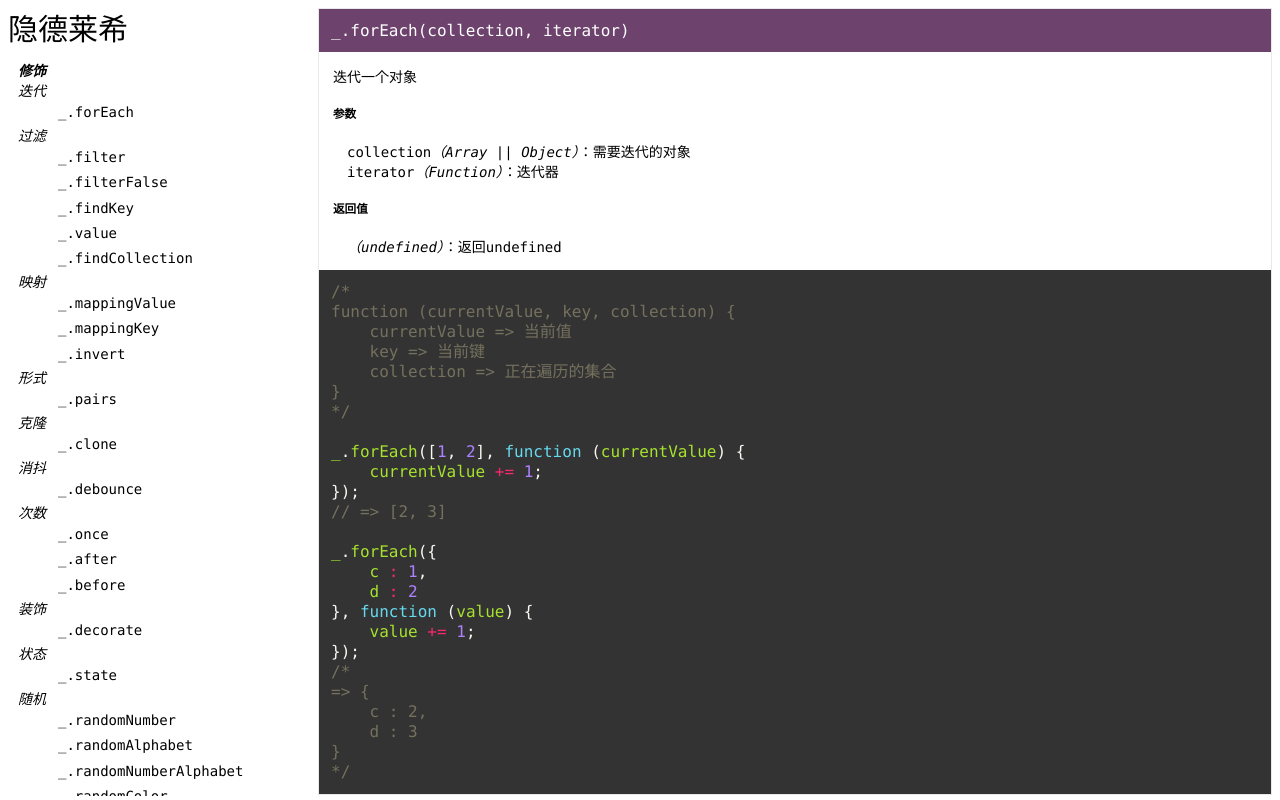
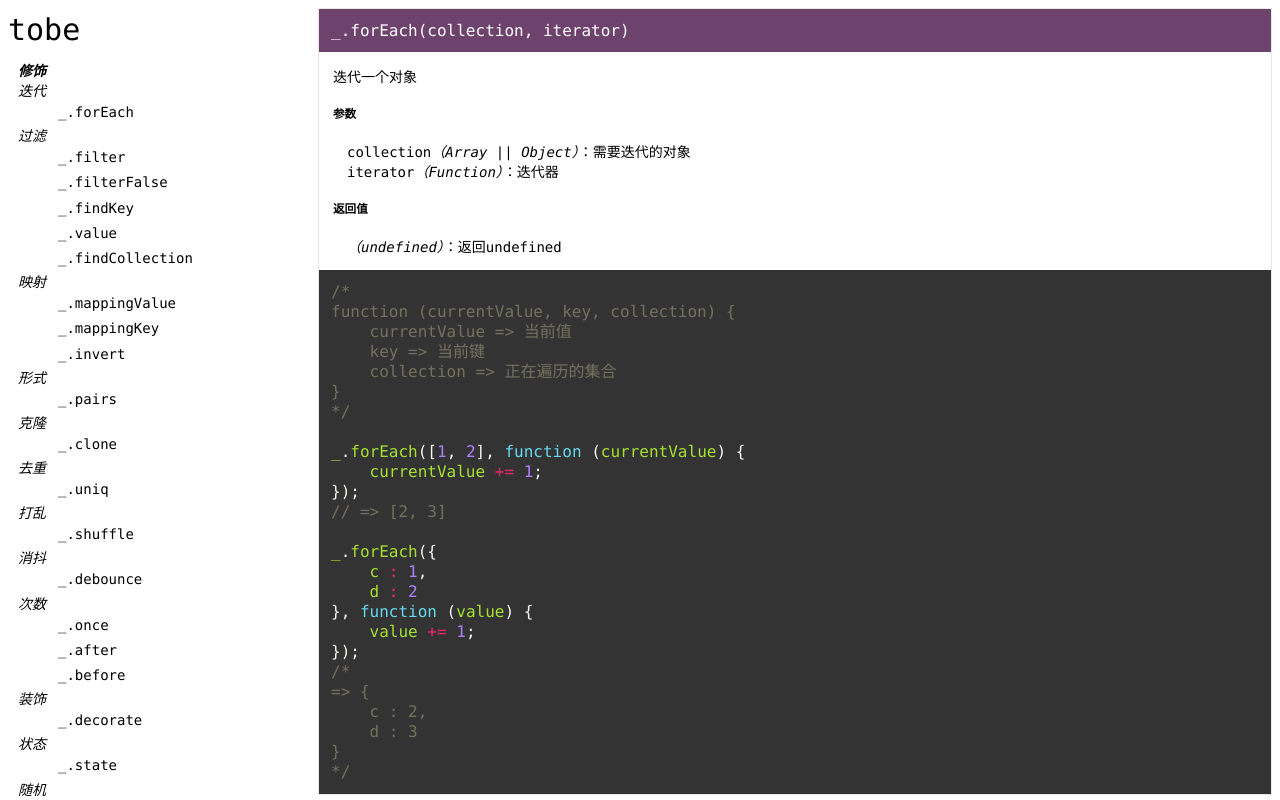
Before and after one commit to shizheming/shizheming.github.io, a Vue app in the folder function/: page /#/ in a window 1280 px wide. Shown: the top 800 px of the page. Built offline with nearby package versions, Linux system fonts and the light colour scheme.

Commit message:
update going

```diff
--- a/function/src/components/fn.vue
+++ b/function/src/components/fn.vue
@@ -1,6 +1,7 @@
 <template>
     <div class="ssss">
-        <div class="name">隐德莱希</div>
+        <!-- 隐德莱希 -->
+        <div class="name">tobe</div>
         <sidebar></sidebar>
         <div class="content">
             <div id="forEach">
@@ -142,6 +143,28 @@
                     <div><em>（Array || Object）</em>：返回复制出的新对象</div>
                 </div>
                 <clone></clone>
+            </div>
+            <div id="uniq">
+                <h4>_.uniq(collection)</h4>
+                <div class="describe">
+                    <p>去重</p>
+                    <h5>参数</h5>
+                    <div>collection<em>（Array）</em>：需要复制的对象</div>
+                    <h5>返回值</h5>
+                    <div><em>（Array）</em>：返回去重后的新对象</div>
+                </div>
+                <uniq></uniq>
+            </div>
+            <div id="shuffle">
+                <h4>_.shuffle(collection)</h4>
+                <div class="describe">
+                    <p>打乱顺序</p>
+                    <h5>参数</h5>
+                    <div>collection<em>（Array）</em>：需要打乱顺序的对象</div>
+                    <h5>返回值</h5>
+                    <div><em>（Array）</em>：返回打乱顺序后的新对象</div>
+                </div>
+                <shuffle></shuffle>
             </div>
             <div id="debounce">
                 <h4>_.debounce(func, wait)</h4>
@@ -549,6 +572,8 @@ import mappingValue from './mappingValue.vue';
 import mappingKey from './mappingKey.vue';
 import invert from './invert.vue';
 import pairs from './pairs.vue';
+import uniq from './uniq.vue';
+import shuffle from './shuffle.vue';
 
 
 
@@ -614,6 +639,8 @@ export default {
         mappingKey,
         invert,
         pairs,
+        uniq,
+        shuffle,
     },
 }
 </script>
--- /dev/null
+++ b/function/src/components/shuffle.vue
@@ -0,0 +1,5 @@
+<template>
+<div class="highlight" style="background: #272822"><pre style="line-height: 125%"><span style="color: #a6e22e">_</span><span style="color: #f8f8f2">.</span><span style="color: #a6e22e">shuffle</span><span style="color: #f8f8f2">([</span><span style="color: #ae81ff">1</span><span style="color: #f8f8f2">,</span> <span style="color: #ae81ff">2</span><span style="color: #f8f8f2">,</span> <span style="color: #ae81ff">3</span><span style="color: #f8f8f2">,</span> <span style="color: #ae81ff">4</span><span style="color: #f8f8f2">,</span> <span style="color: #ae81ff">5</span><span style="color: #f8f8f2">,</span> <span style="color: #ae81ff">6</span><span style="color: #f8f8f2">,</span> <span style="color: #ae81ff">7</span><span style="color: #f8f8f2">,</span> <span style="color: #ae81ff">8</span><span style="color: #f8f8f2">,</span> <span style="color: #ae81ff">9</span><span style="color: #f8f8f2">]);</span>
+<span style="color: #75715e">// =&gt; [3, 6, 7, 8, 2, 1, 9, 5, 4]</span>
+</pre></div>
+</template>
--- a/function/src/components/sidebar.vue
+++ b/function/src/components/sidebar.vue
@@ -26,6 +26,14 @@
         <h3>克隆</h3>
         <ul>
             <li><a href="#clone">_.clone</a></li>
+        </ul>
+        <h3>去重</h3>
+        <ul>
+            <li><a href="#uniq">_.uniq</a></li>
+        </ul>
+        <h3>打乱</h3>
+        <ul>
+            <li><a href="#shuffle">_.shuffle</a></li>
         </ul>
         <h3>消抖</h3>
         <ul>
--- /dev/null
+++ b/function/src/components/uniq.vue
@@ -0,0 +1,5 @@
+<template>
+<div class="highlight" style="background: #272822"><pre style="line-height: 125%"><span style="color: #a6e22e">_</span><span style="color: #f8f8f2">.</span><span style="color: #a6e22e">uniq</span><span style="color: #f8f8f2">([</span><span style="color: #ae81ff">1</span><span style="color: #f8f8f2">,</span> <span style="color: #ae81ff">1</span><span style="color: #f8f8f2">,</span> <span style="color: #ae81ff">2</span><span style="color: #f8f8f2">,</span> <span style="color: #ae81ff">2</span><span style="color: #f8f8f2">]);</span>
+<span style="color: #75715e">// =&gt; [1, 2]</span>
+</pre></div>
+</template>
```
